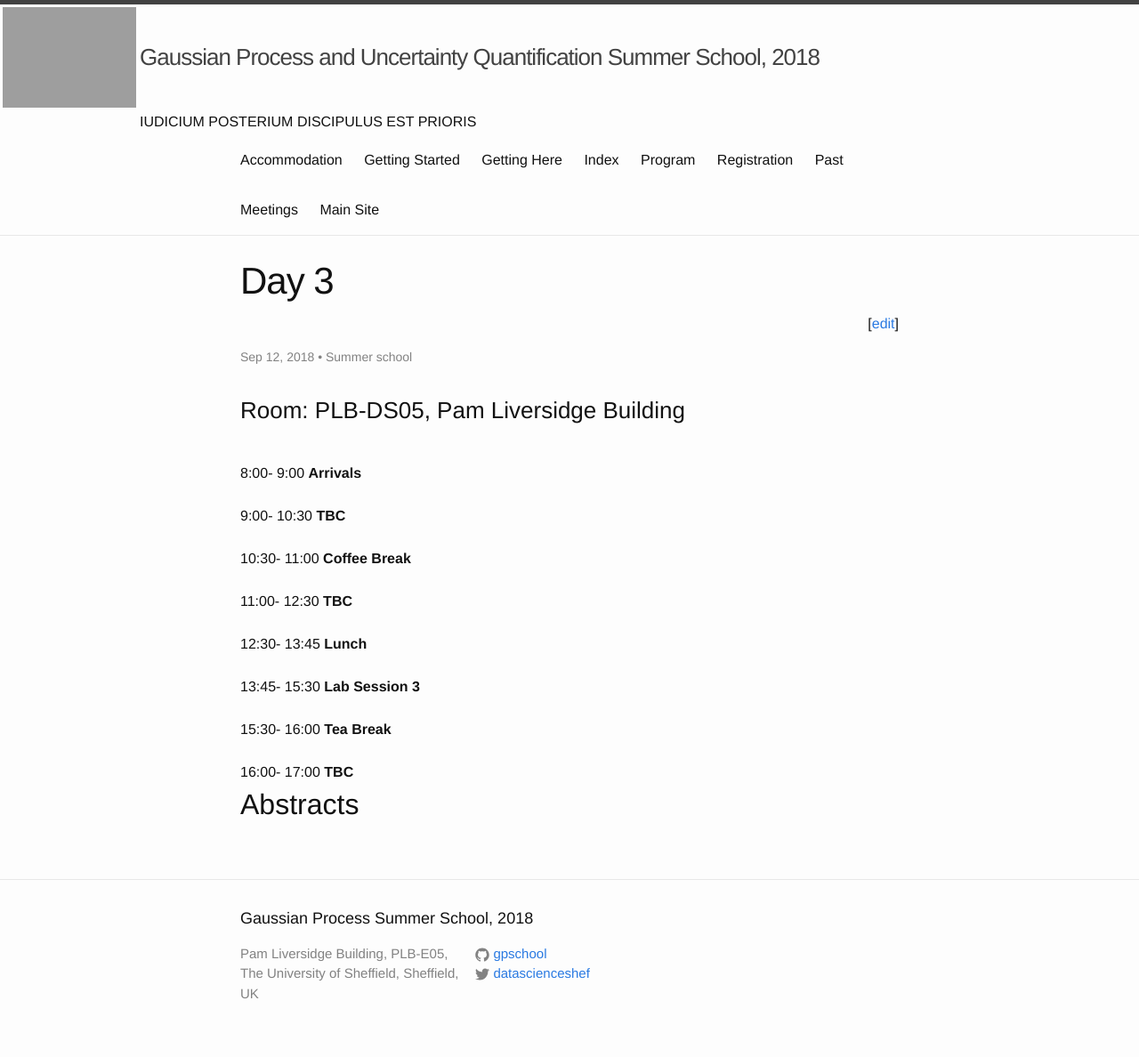
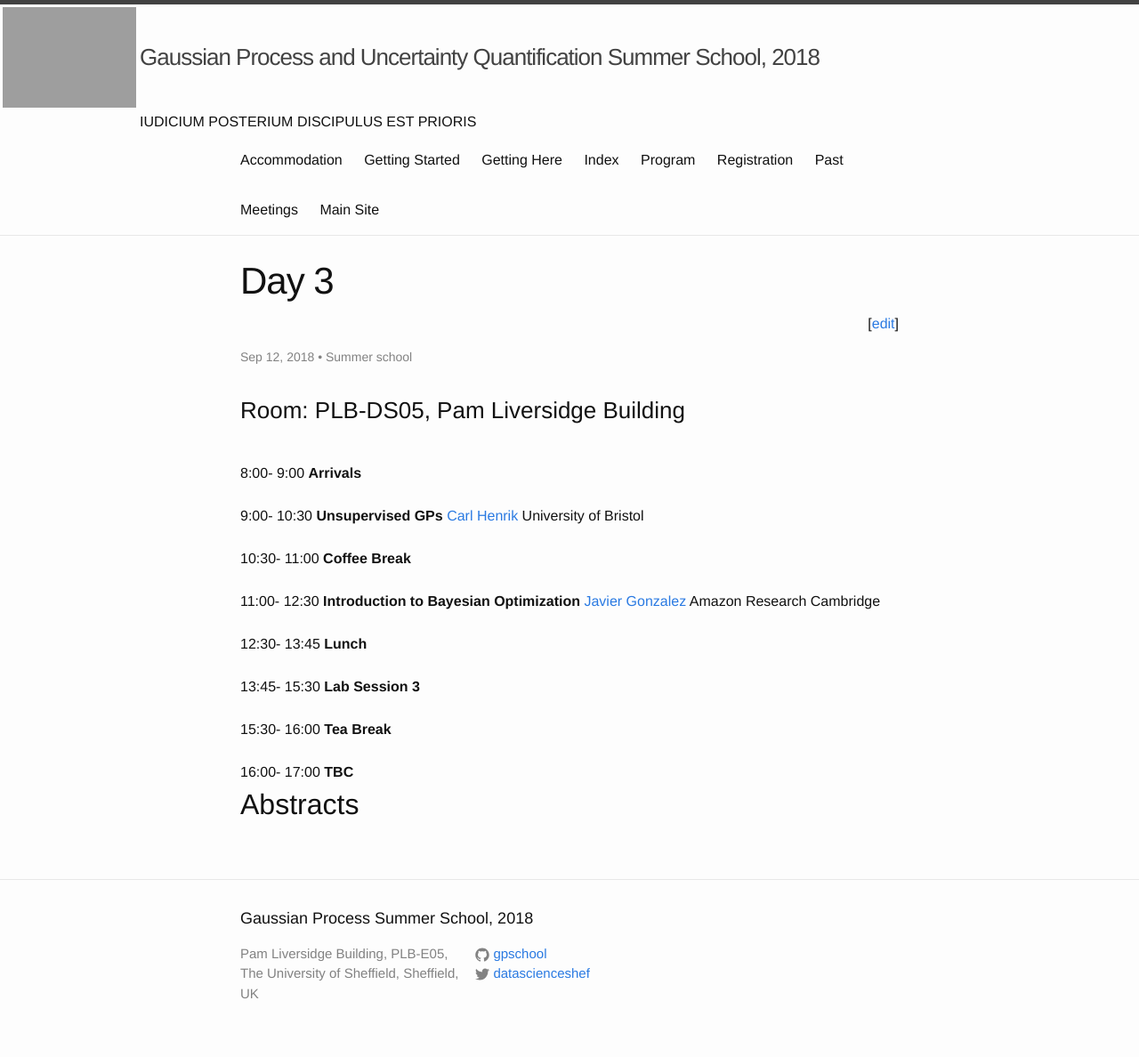
Before and after one commit to gpschool/gpss18, a Jekyll site: the page built from _posts/2018-09-12-day-3.md, in a window 1280 px wide. Shown: the whole page at 89% size. Built offline with Jekyll 4.4.1, drawn with Linux system fonts in a browser that asks for light colours.

Commit message:
Update 2018-09-12-day-3.md

```diff
--- a/_posts/2018-09-12-day-3.md
+++ b/_posts/2018-09-12-day-3.md
@@ -8,13 +8,13 @@ talks:
 - title: "Arrivals"
   start: "8:00"
   end: "9:00"
-- title: TBC
+- title: Unsupervised GPs
   abstract:
   author:
-  - family: TBC
-    given:
-    url:
-    institute:
+  - family: Henrik
+    given: Carl
+    url: http://www.carlhenrik.com/
+    institute: University of Bristol
   slides:
   youtube:
   start: "9:00"
@@ -22,14 +22,14 @@ talks:
 - title: "Coffee Break"
   start: "10:30"
   end: "11:00"
-- title: TBC
+- title: Introduction to Bayesian Optimization
   abstract:
   youtube:
   author:
-  - family: TBC
-    given:
-    url:
-    institute:
+  - family: Gonzalez
+    given: Javier
+    url: http://javiergonzalezh.github.io/
+    institute: Amazon Research Cambridge
   start: "11:00"
   end: "12:30"
   slides:
```
